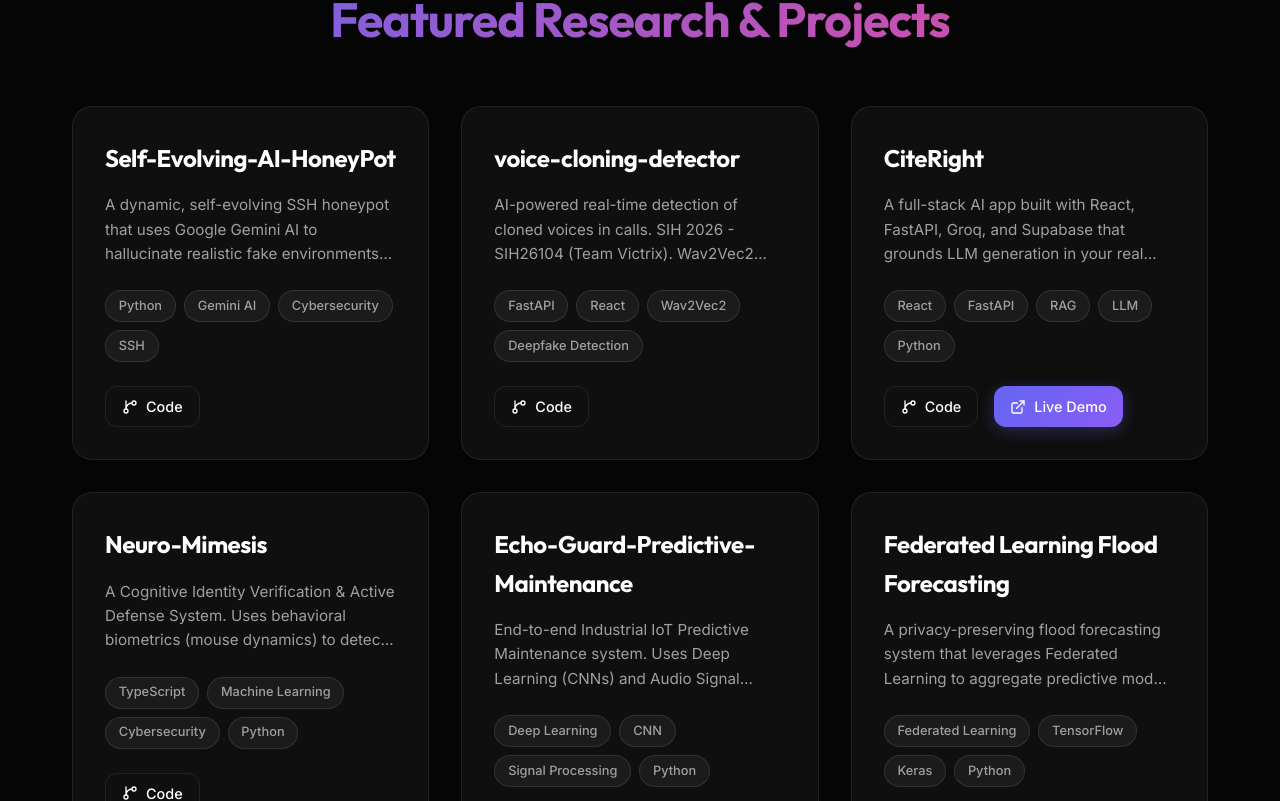
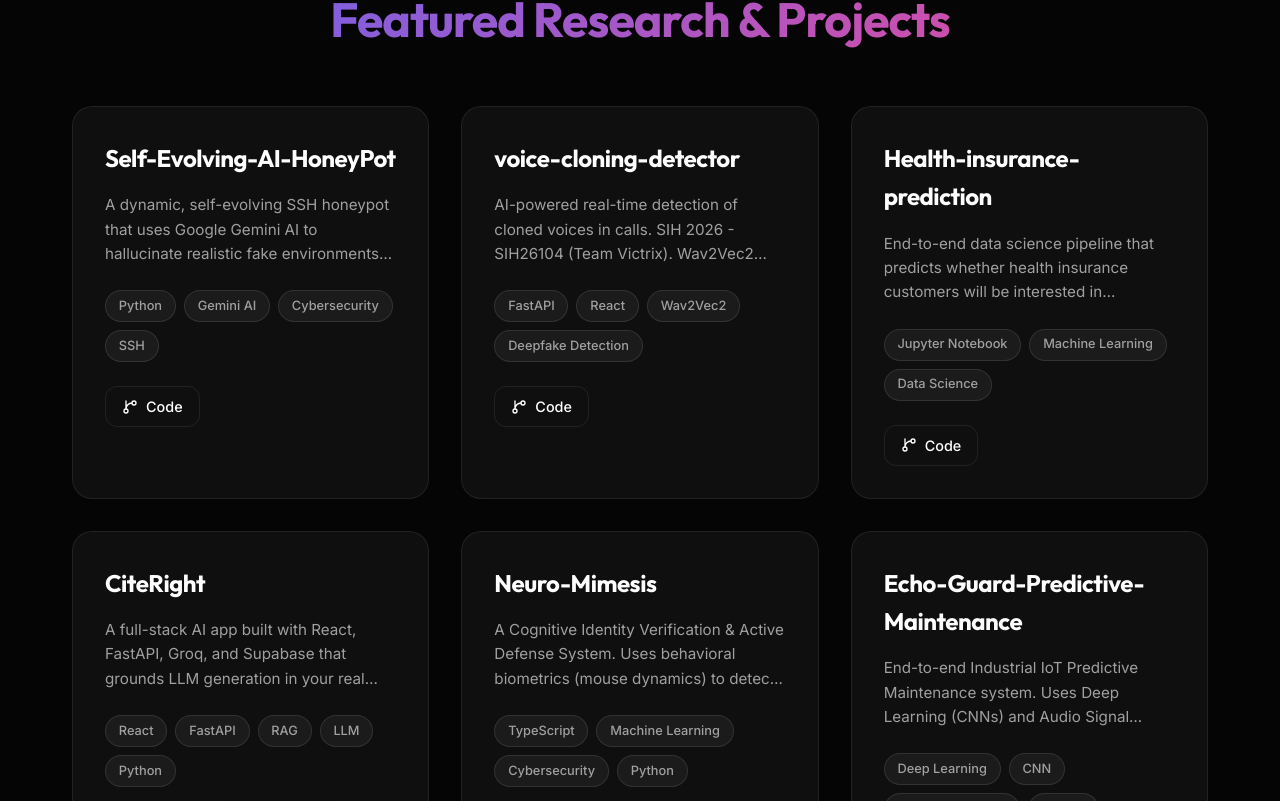
Before and after one commit to sadvik-asus/Portfolio, a React app: page / in a window 1280 px wide. Shown: the part 919-1720 px from the top of the page. Built offline with nearby package versions, Linux system fonts and the light colour scheme; the HTML template or start-up script is replaced by a standard one.

Commit message:
feat(projects): add voice-cloning-detector project

```diff
--- a/src/components/Projects.jsx
+++ b/src/components/Projects.jsx
@@ -13,6 +13,12 @@ const projects = [
     desc: "AI-powered real-time detection of cloned voices in calls. SIH 2026 - SIH26104 (Team Victrix). Wav2Vec2 deepfake classifier + explainable signal forensics. FastAPI + React.",
     tags: ["FastAPI", "React", "Wav2Vec2", "Deepfake Detection"],
     github: "https://github.com/sadvik-asus/voice-cloning-detector"
+  },
+  {
+    title: "Health-insurance-prediction",
+    desc: "End-to-end data science pipeline that predicts whether health insurance customers will be interested in purchasing vehicle insurance. Optimizes cross-selling strategy and maximizes revenue.",
+    tags: ["Jupyter Notebook", "Machine Learning", "Data Science"],
+    github: "https://github.com/sadvik-asus/Health-insurance-prediction"
   },
   {
     title: "CiteRight",
```
